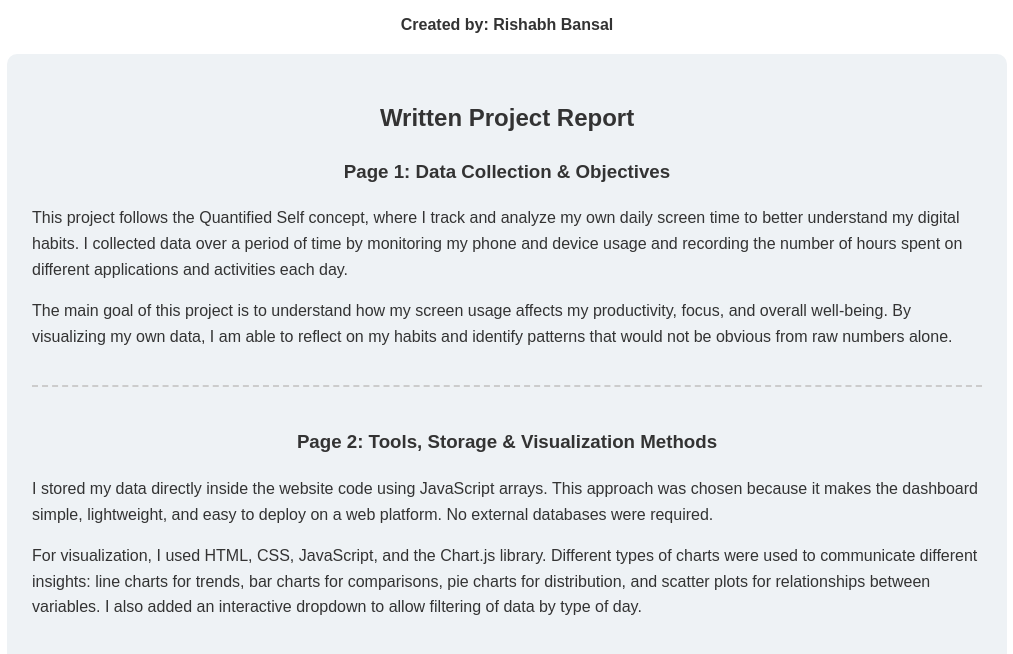
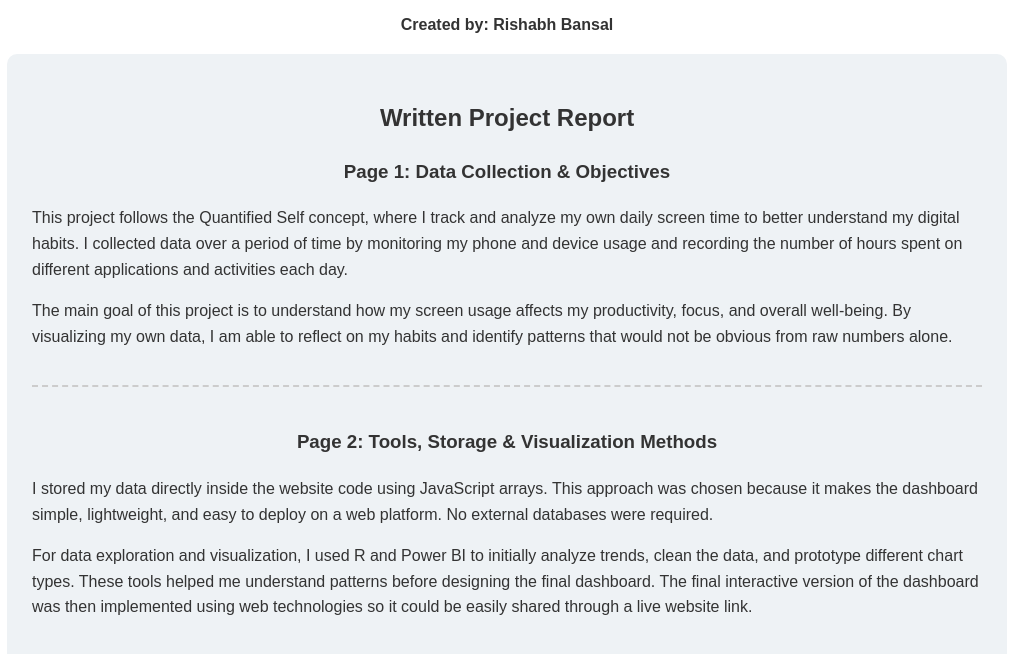
Before and after one commit to Rishabhbansal121/quantified-self-dashboard, a plain HTML site: page index.html in a window 1280 px wide. Shown: the part 146-800 px from the top of the page, without its empty margins (133-1146 px from the left). Drawn offline with nearby package versions, Linux system fonts and the light colour scheme.

Commit message:
Update index.html

```diff
--- a/index.html
+++ b/index.html
@@ -91,10 +91,13 @@
                 platform. No external databases were required.
             </p>
             <p>
-                For visualization, I used HTML, CSS, JavaScript, and the Chart.js library. Different types of
-                charts were used to communicate different insights: line charts for trends, bar charts for
-                comparisons, pie charts for distribution, and scatter plots for relationships between
-                variables. I also added an interactive dropdown to allow filtering of data by type of day.
+                <p>
+    For data exploration and visualization, I used R and Power BI to initially analyze trends,
+    clean the data, and prototype different chart types. These tools helped me understand patterns
+    before designing the final dashboard. The final interactive version of the dashboard was then
+    implemented using web technologies so it could be easily shared through a live website link.
+</p>
+
             </p>
         </div>
 
```
